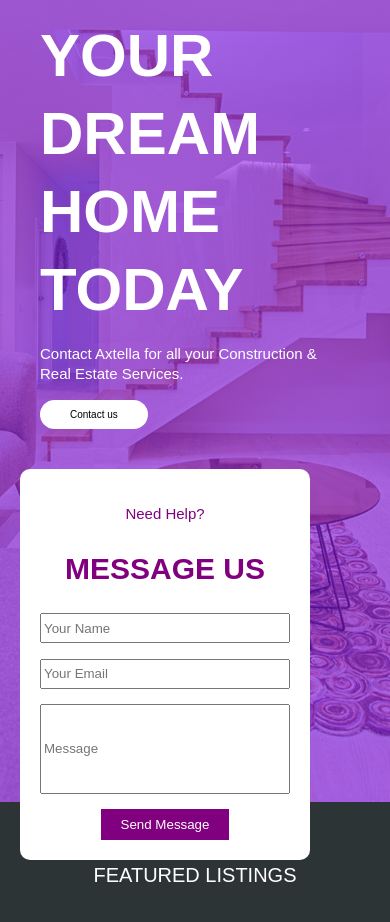
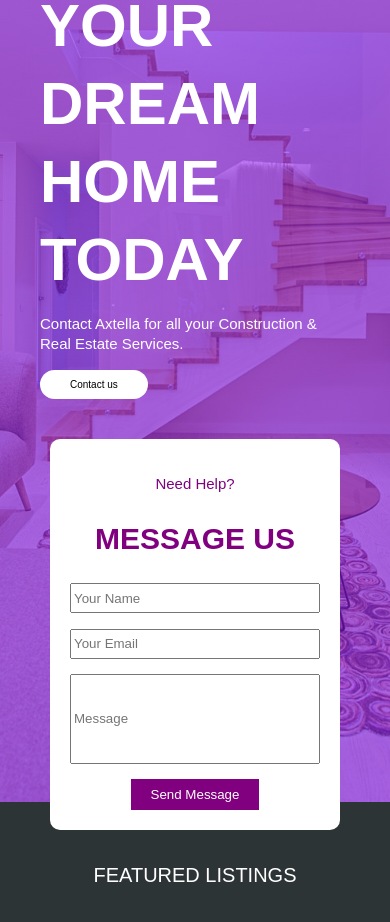
Before and after one commit to tosebikan/axtella, a Gatsby site: page / in a window 390 px wide. Shown: the part 178-1100 px from the top of the page. Built offline with nearby package versions, Linux system fonts and the light colour scheme; Gatsby itself is replaced by a stand-in of ours.

Commit message:
layout css update

```diff
--- a/src/components/layout.css
+++ b/src/components/layout.css
@@ -54,7 +54,7 @@
   }
   .HeroGroup{
     margin-top: 20px;
-    padding: 100px 20px 20px;
+    padding: 40px 20px 20px;
   }
 }
 
@@ -145,6 +145,7 @@
   .Form{
     margin: 0 20px;
     max-width: 250px;
+    align-self: center;
   }
 }
 
```
